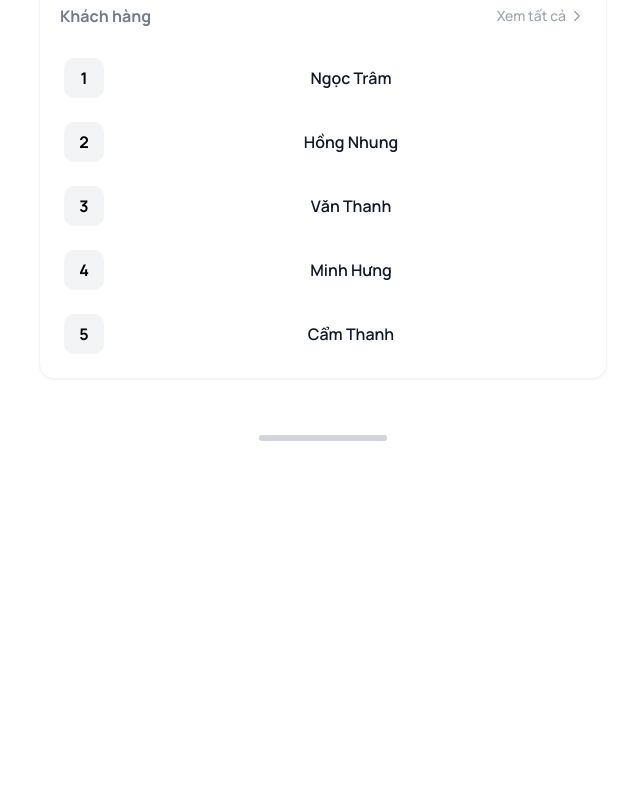
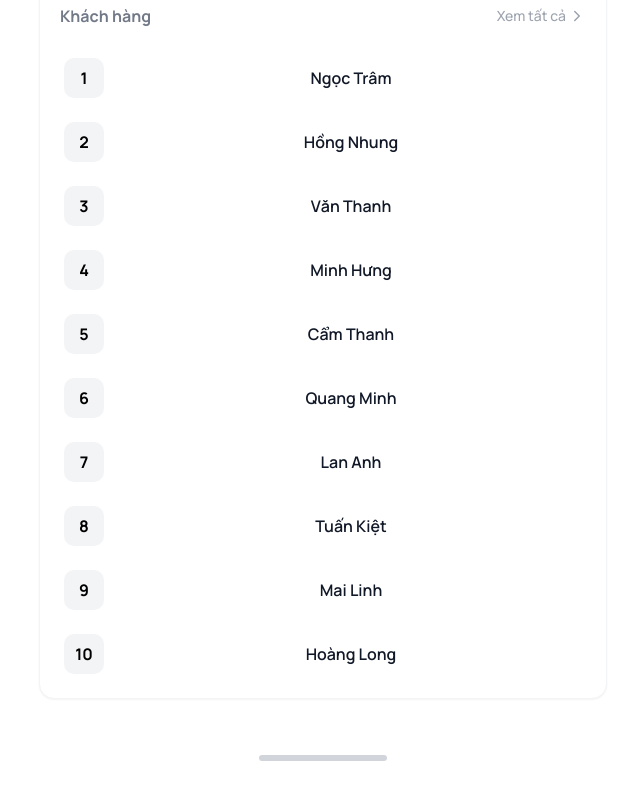
Before and after one commit to vannguyen3009/company_gallery, a React (Vite) app: page /affiliate-summary in a window 1280 px wide. Shown: the part 422-1222 px from the top of the page, without its empty margins (317-957 px from the left). Before the commit the page ends 919 px from the top, so only its background shows below. Built offline with nearby package versions, Linux system fonts and the light colour scheme.

Commit message:
Add mock data for AffiliateSummary screen

```diff
--- a/src/pages/AffiliateSummary.tsx
+++ b/src/pages/AffiliateSummary.tsx
@@ -1,14 +1,13 @@
 import { ArrowLeft, ChevronRight } from 'lucide-react';
 import React from 'react';
+import { mockAffiliateData } from '../utils/mockData';
 
 const AffiliateSummary: React.FC = () => {
-  const customers = [
-    { id: 1, name: 'Ngọc Trâm' },
-    { id: 2, name: 'Hồng Nhung' },
-    { id: 3, name: 'Văn Thanh' },
-    { id: 4, name: 'Minh Hưng' },
-    { id: 5, name: 'Cẩm Thanh' },
-  ];
+  const formatCurrency = (amount: number) => {
+    return amount.toLocaleString('vi-VN') + 'đ';
+  };
+
+  const { monthlyIncome, yearlyIncome, customers } = mockAffiliateData;
 
   return (
     <div className="bg-background-light dark:bg-background-dark min-h-screen flex flex-col">
@@ -35,12 +34,12 @@ const AffiliateSummary: React.FC = () => {
                 </div>
                 <div className="space-y-4 flex-1">
                   <div className="flex items-center justify-between gap-4">
-                    <span className="text-xl lg:text-2xl font-bold text-gray-900 dark:text-white">5.500.000đ</span>
+                    <span className="text-xl lg:text-2xl font-bold text-gray-900 dark:text-white">{formatCurrency(monthlyIncome.direct)}</span>
                     <span className="bg-gray-100 dark:bg-gray-700 text-gray-600 dark:text-gray-300 text-xs font-semibold px-3 py-1.5 rounded-full whitespace-nowrap">Trực tiếp</span>
                   </div>
                   <hr className="border-gray-100 dark:border-gray-700" />
                   <div className="flex items-center justify-between gap-4">
-                    <span className="text-xl lg:text-2xl font-bold text-gray-900 dark:text-white">8.000.000đ</span>
+                    <span className="text-xl lg:text-2xl font-bold text-gray-900 dark:text-white">{formatCurrency(monthlyIncome.system)}</span>
                     <span className="bg-gray-100 dark:bg-gray-700 text-gray-600 dark:text-gray-300 text-xs font-semibold px-3 py-1.5 rounded-full whitespace-nowrap">Hệ thống</span>
                   </div>
                 </div>
@@ -54,12 +53,12 @@ const AffiliateSummary: React.FC = () => {
                 </div>
                 <div className="space-y-4 flex-1">
                   <div className="flex items-center justify-between gap-4">
-                    <span className="text-xl lg:text-2xl font-bold text-gray-900 dark:text-white">45.500.000đ</span>
+                    <span className="text-xl lg:text-2xl font-bold text-gray-900 dark:text-white">{formatCurrency(yearlyIncome.direct)}</span>
                     <span className="bg-gray-100 dark:bg-gray-700 text-gray-600 dark:text-gray-300 text-xs font-semibold px-3 py-1.5 rounded-full whitespace-nowrap">Trực tiếp</span>
                   </div>
                   <hr className="border-gray-100 dark:border-gray-700" />
                   <div className="flex items-center justify-between gap-4">
-                    <span className="text-xl lg:text-2xl font-bold text-gray-900 dark:text-white">68.000.000đ</span>
+                    <span className="text-xl lg:text-2xl font-bold text-gray-900 dark:text-white">{formatCurrency(yearlyIncome.system)}</span>
                     <span className="bg-gray-100 dark:bg-gray-700 text-gray-600 dark:text-gray-300 text-xs font-semibold px-3 py-1.5 rounded-full whitespace-nowrap">Hệ thống</span>
                   </div>
                 </div>
--- /dev/null
+++ b/src/utils/mockData.ts
@@ -0,0 +1,42 @@
+// Mock data for AffiliateSummary component
+
+export interface Customer {
+  id: number;
+  name: string;
+  joinedDate: string;
+  totalSpent: number;
+}
+
+export interface IncomeData {
+  direct: number;
+  system: number;
+}
+
+export interface AffiliateData {
+  monthlyIncome: IncomeData;
+  yearlyIncome: IncomeData;
+  customers: Customer[];
+}
+
+export const mockAffiliateData: AffiliateData = {
+  monthlyIncome: {
+    direct: 5500000, // 5.500.000đ
+    system: 8000000, // 8.000.000đ
+  },
+  yearlyIncome: {
+    direct: 45500000, // 45.500.000đ
+    system: 68000000, // 68.000.000đ
+  },
+  customers: [
+    { id: 1, name: 'Ngọc Trâm', joinedDate: '2024-01-15', totalSpent: 2500000 },
+    { id: 2, name: 'Hồng Nhung', joinedDate: '2024-02-20', totalSpent: 1800000 },
+    { id: 3, name: 'Văn Thanh', joinedDate: '2024-03-10', totalSpent: 3200000 },
+    { id: 4, name: 'Minh Hưng', joinedDate: '2024-04-05', totalSpent: 4100000 },
+    { id: 5, name: 'Cẩm Thanh', joinedDate: '2024-05-12', totalSpent: 2900000 },
+    { id: 6, name: 'Quang Minh', joinedDate: '2024-06-18', totalSpent: 3500000 },
+    { id: 7, name: 'Lan Anh', joinedDate: '2024-07-22', totalSpent: 2700000 },
+    { id: 8, name: 'Tuấn Kiệt', joinedDate: '2024-08-30', totalSpent: 4000000 },
+    { id: 9, name: 'Mai Linh', joinedDate: '2024-09-14', totalSpent: 3100000 },
+    { id: 10, name: 'Hoàng Long', joinedDate: '2024-10-08', totalSpent: 3800000 },
+  ],
+};
```
